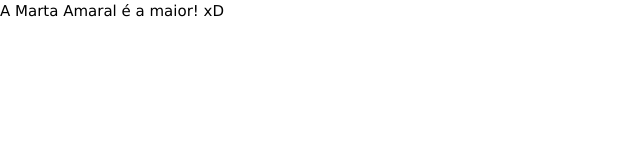
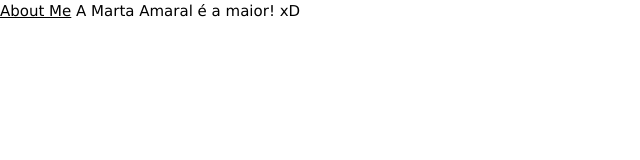
Before and after one commit to braga123321/test, a plain HTML site: page index.html in a window 1280 px wide. Shown: the full height of the page, 0-640 px from the left. Drawn offline with nearby package versions, Linux system fonts and the light colour scheme.

Commit message:
Update index.html

```diff
--- a/index.html
+++ b/index.html
@@ -2,6 +2,7 @@
 <html>
 <meta charset="UTF-8">
 <meta name="viewport" content="width=device-width, initial-scale=1">
+<a href="https://braga123321.github.io/test/index.html" title="About Me">About Me</a>
 <link rel="stylesheet" href="https://www.w3schools.com/w3css/3/w3.css">
 <body>
 
```
